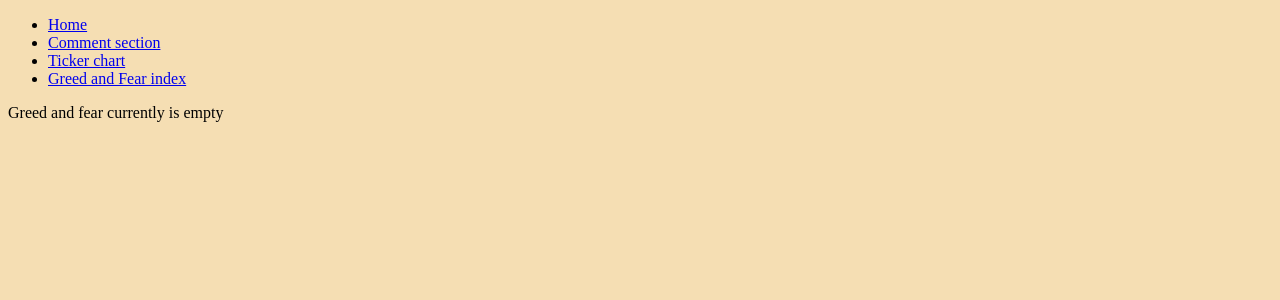
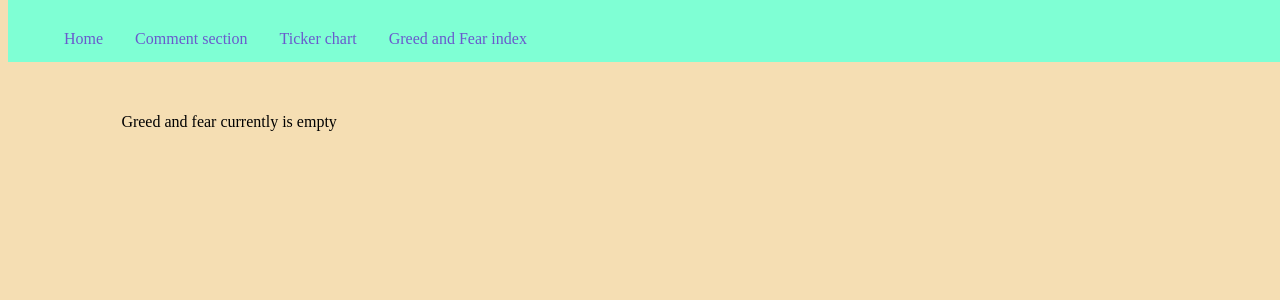
Before and after one commit to GangisReinis/preject_abc, a FastAPI app: page /greed-and-fear in a window 1280 px wide. Shown: the top 300 px of the page. Run offline with FastAPI, Linux system fonts and the light colour scheme.

Commit message:
updated UI/UX

```diff
--- a/static/css/main.css
+++ b/static/css/main.css
@@ -1,3 +1,40 @@
 body {
-    background-color: wheat;
+  background-color: wheat;
 }
+
+.container {
+    margin: 3cm;
+}
+
+nav {
+    position: fixed;
+    top: 0;
+    width: 100%;
+    background-color: aquamarine;
+}
+
+.nav > ul {
+  list-style-type: none;
+  margin: 0;
+  padding: 0;
+  background-color: #333;
+}
+
+.nav > li {
+  float: left;
+  display: block;
+}
+
+.nav > li a {
+  color: slateblue;
+  text-align: center;
+  padding: 14px 16px;
+  text-decoration: none;
+  display: block;
+}
+
+/* Change the link color to #111 (black) on hover */
+.nav > li a:hover {
+  background-color: rgb(249, 85, 85);
+  color: aqua;
+}
--- a/static/js/comments.js
+++ b/static/js/comments.js
@@ -1,3 +1,5 @@
+
+// Test function to select and display the comment with id
 function selectComment(id, comment) {
     console.log({"id": id, "comment": comment})
     var ele = document.getElementById("selected-comment")
--- a/static/js/main.js
+++ b/static/js/main.js
@@ -1,4 +1,5 @@
-//https://stackoverflow.com/questions/6320113/how-to-prevent-form-resubmission-when-page-is-refreshed-f5-ctrlr
+// https://stackoverflow.com/questions/6320113/how-to-prevent-form-resubmission-when-page-is-refreshed-f5-ctrlr
+// When forms are submitted to avoid double entry on refresh or going back
 if ( window.history.replaceState ) {
     window.history.replaceState( null, null, window.location.href );
 }
--- a/templates/base.html
+++ b/templates/base.html
@@ -10,16 +10,18 @@
     <link href="{{ url_for('static', path='/css/main.css') }}" rel="stylesheet" />
     <script src="{{ url_for('static', path='/js/main.js') }}"></script>
 </head>
-<body>
+<header>
     <nav>
-        <ul>
-            <li><a href="/">Home</a></li>
-            <li><a href="/comment">Comment section</a></li>
-            <li><a href="/ticker-chart">Ticker chart</a></li>
-            <li><a href="/greed-and-fear">Greed and Fear index</a></li>
+        <ul class="nav">
+            <li class="nav"><a href="/">Home</a></li>
+            <li class="nav"><a href="/comment">Comment section</a></li>
+            <li class="nav"><a href="/ticker-chart">Ticker chart</a></li>
+            <li class="nav"><a href="/greed-and-fear">Greed and Fear index</a></li>
         </ul>
     </nav>
-    <div id="content">
+</header>
+<body>
+    <div id="content" class="container">
         {% block content %}{% endblock %}
     </div>
 </body>
--- a/templates/comments.html
+++ b/templates/comments.html
@@ -5,6 +5,7 @@
         <title>Comments</title>
     {% endblock %}
     {% block content %}
+    <section>
         <div>
             <h3>Post comment</h3>
             <p>
@@ -22,5 +23,6 @@
                 <li onclick="selectComment('{{result.id}}','{{result.comment}}')">[{{ result.id }}]=> {{result.comment}}</li>
             {% endfor %}
         </ul>
+    </section>
 
     {% endblock %}
--- a/templates/greed_and_fear.html
+++ b/templates/greed_and_fear.html
@@ -4,7 +4,7 @@
 {% block head %}
 <link href="{{ url_for('static', path='/css/greed_and_fear.css') }}" rel="stylesheet" />
 <script src="{{ url_for('static', path='/js/greed_and_fear.js') }}"></script>
-<title>Home</title>
+<title>Greed and Fear</title>
 {% endblock %}
 
 {% block content %}
--- a/templates/ticker_chart.html
+++ b/templates/ticker_chart.html
@@ -4,7 +4,7 @@
 {% block head %}
 <link href="{{ url_for('static', path='/css/ticker.css') }}" rel="stylesheet" />
 <script src="{{ url_for('static', path='/js/ticker.js') }}"></script>
-<title>Home</title>
+<title>Ticker Chart</title>
 {% endblock %}
 
 {% block content %}
```
